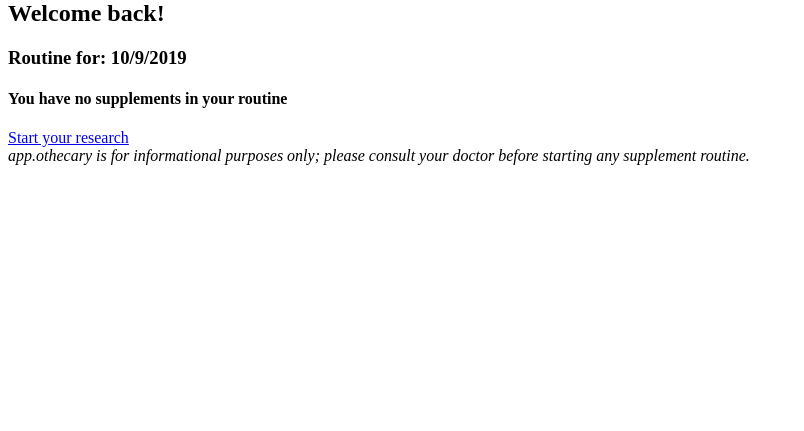
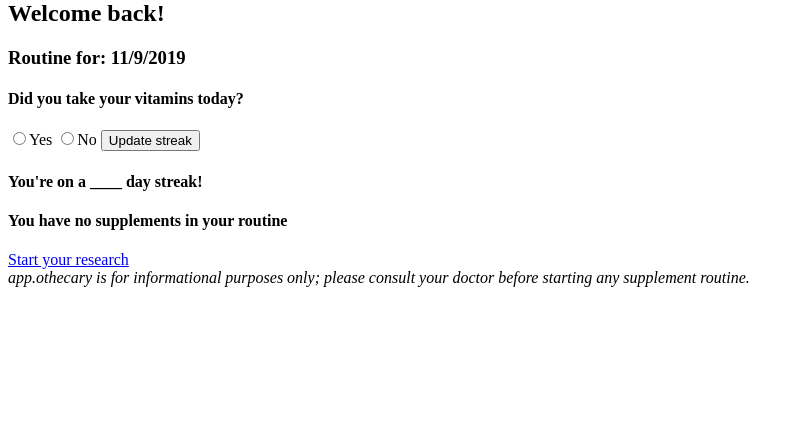
Before and after one commit to jennantilla/app.othecary, a Flask app: page /dashboard in a window 1280 px wide. Shown: the part 332-763 px from the top of the page, without its empty margins (0-804 px from the left). Run offline with Flask 2, Linux system fonts and the light colour scheme.

Commit message:
implement images and commence work on /update-streak route

```diff
--- a/model.py
+++ b/model.py
@@ -22,6 +22,7 @@ class User(db.Model):
     birth_date = db.Column(db.DateTime)
     sex = db.Column(db.String(25))
     diet = db.Column(db.String(25))
+    streak_days = db.Column(db.Integer, nullable=True, default=0)
 
 
 class User_Vitamin(db.Model):
@@ -78,7 +79,6 @@ def connect_to_db(app):
 
 
 if __name__ == "__main__":
-    # remove once ready to deploy
 
     from server import app
 
--- a/server.py
+++ b/server.py
@@ -52,10 +52,12 @@ def log_in():
 @app.route('/dashboard')
 # /<int:user_id>'
 def show_dashboard():
-    """Display user dashboard and vitamin info"""
+    """Displays user dashboard and vitamin info"""
 
     user = session.get("user_id")
     routine = User_Vitamin.query.all()
+
+    # use ajax to update streak depending on what user selects
 
     return render_template('dashboard.html',
                             user=user,
@@ -71,7 +73,7 @@ def registration_form():
 
 @app.route('/intake', methods=['POST'])
 def new_user_questions():
-    """intake questions for new user"""
+    """Handles intake questions for new user"""
 
     name = request.form['name']
     email = request.form['email']
@@ -94,6 +96,7 @@ def new_user_questions():
 @app.route('/supplements')
 def select_supplement():
     """Shows vitamin choices"""
+
     vitamins = ['Biotin', 'Calcium', 'Choline', 'Copper', 'Folate', 'Iodine',
     'Iron', 'Magnesium', 'Molybdenum', 'MVMS', 'Niacin', 'Omega3FattyAcids',
     'PantothenicAcid', 'Potassium', 'Probiotics', 'Riboflavin', 'Selenium',
@@ -157,9 +160,20 @@ def add_routine():
     return redirect('/dashboard')
 
 
+@app.route('/update-streak', methods=['POST'])
+def update_streak():
+    """Updates user.streak_days based on user input"""
+
+    # Use AJAX and React!
+
+    # streak_days = request.form.get("streak")
+
+
+
+
 @app.route('/logout')
 def logout():
-    """Logs current user out"""
+    """Logs out current user"""
 
     del session["user_id"]
     flash("Logged Out")
--- a/templates/base.html
+++ b/templates/base.html
@@ -5,7 +5,7 @@
 </head>
 <body>
     <div class="navbar-header">
-        <a href = "/"><img src="/static/mortar.png">app.othecary</a>
+        <a href = "/"><img src="/static/img/a.png">app.othecary</a>
         <a href="/dashboard">Dashboard</a>
         <a href="/supplements">Research</a>
 
--- a/templates/dashboard.html
+++ b/templates/dashboard.html
@@ -5,9 +5,17 @@
 {% block content %}
 <h2>Welcome back!</h2>
 
-<!-- add date to top -->
+<h3 id="date"></h3>
+<div>
+    <h4>Did you take your vitamins today?</h4>
+    <form action="/update-streak" name="streak" id="streak">
+        <input type="radio" value="yes">Yes
+        <input type="radio" value="no">No
+        <input type="submit" value="Update streak">
+    <h4>You're on a ____ day streak!</h4>
+</div>
 
-<h3 id="date"></h3>
+
 {% if routine %}
     {% for row in routine %}
         {% if row.user_id == user %}
@@ -23,17 +31,18 @@
     {% endfor %}
 {% endif %}
 
+<h4>You have no supplements in your routine</h4>
 
-<h4>You have no supplements in your routine</h4>
 <a href=/supplements>Start your research</a>
 
 <script>
     const date = new Date();
     const year = date.getFullYear();
-    const month = date.getMonth();
-    const day = date.getDate()
-    document.getElementById("date").innerHTML =
-    "Routine for: " + month + "/" + day + "/" + year;
+    const month = date.getMonth() + 1;
+    const day = date.getDate();
+    document.getElementById('date').innerHTML =
+    'Routine for: ' + month + '/' + day + '/' + year;
+
 </script>
 
 {% endblock %}
--- a/templates/supplements.html
+++ b/templates/supplements.html
@@ -7,7 +7,7 @@
 <form action="/lookup" method="POST">
         {% for vitamin in vitamins %}
         <button type="image" name='vitamin' value= {{ vitamin }}>
-            <img src="/static/tincture.png">
+            <img src="/static/img/tincture.png">
             <h4>{{ vitamin }}</h4>
         </button>
         {% endfor %}
--- a/templates/vit-info.html
+++ b/templates/vit-info.html
@@ -4,6 +4,7 @@
 
 {% block content %}
     <h1>{{ title }}</h1>
+    <div style="display: flex; justify-content: flex-end">
         <div>
         <h2>Find your supplement!</h2>
             <form action="/vitamin-search" method="POST">
```
Also changed, not shown: templates/home.html (+5 -26 lines), static/tincture.png (deleted). Lines whose indentation alone changed are shown as unchanged.
